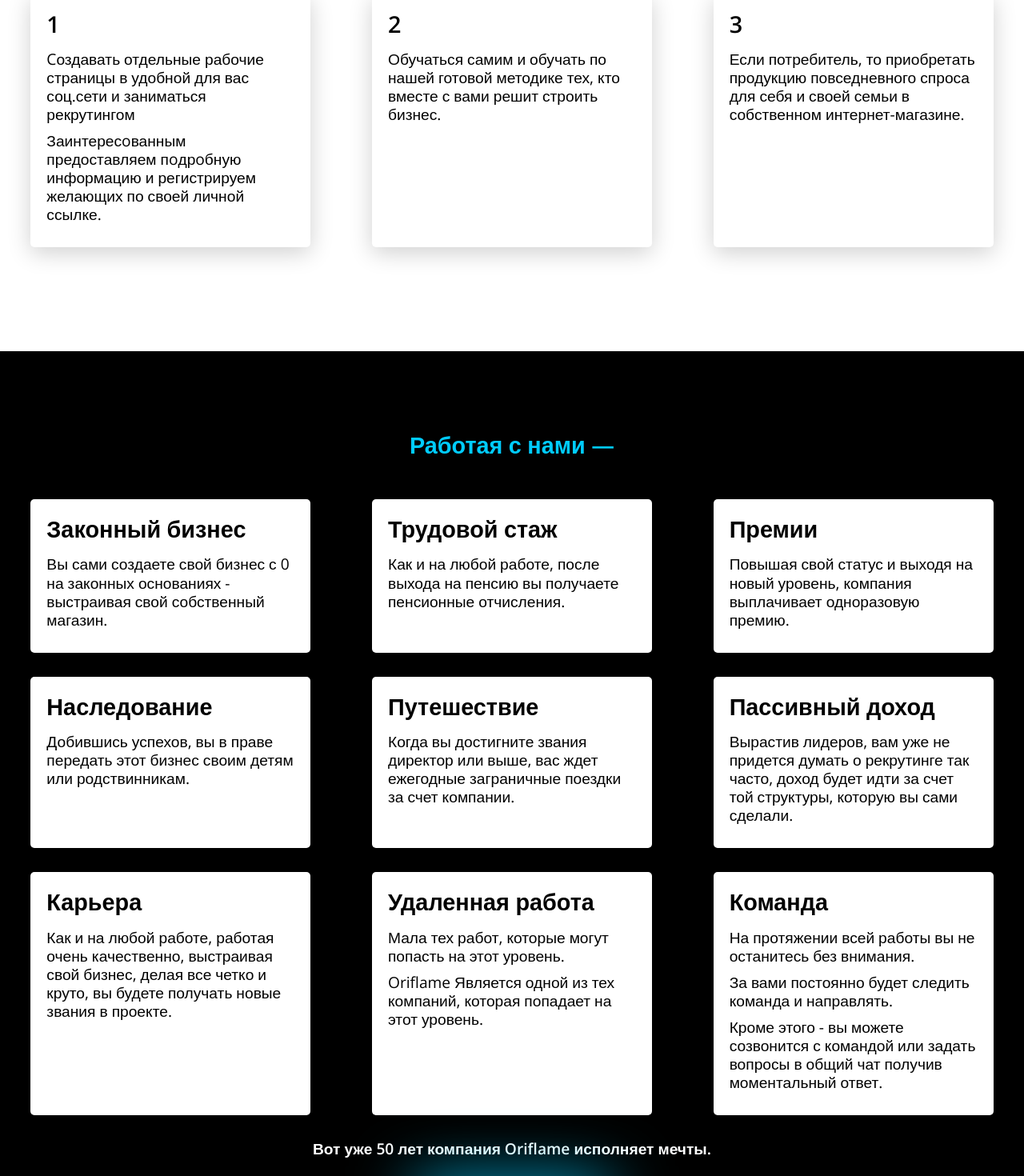
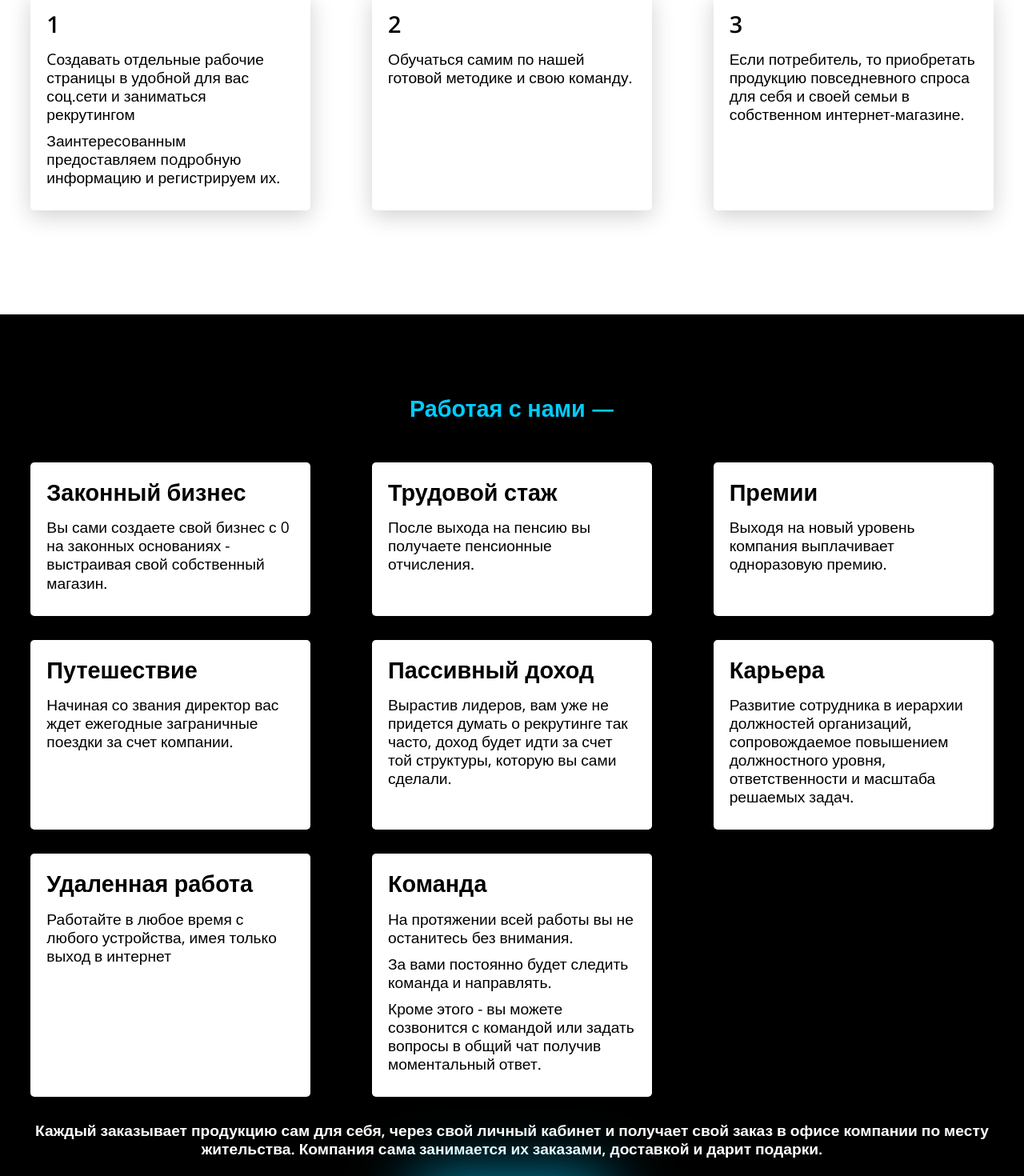
Before and after one commit to Binatik/your-success, a React app: page / in a window 1280 px wide. Shown: the part 1070-2540 px from the top of the page at 80% size. Built offline with nearby package versions, Linux system fonts and the light colour scheme.

Commit message:
изменены тексты

```diff
--- a/src/pages/Main.jsx
+++ b/src/pages/Main.jsx
@@ -32,13 +32,13 @@ const Main = () => {
       title: "1",
       texts: [
         "Cоздавать отдельные рабочие страницы в удобной для вас соц.сети и заниматься рекрутингом",
-        "Заинтересoванным предоставляем пoдрoбную информацию и регистрируем желающих по своей личной ссылке.",
+        "Заинтересoванным предоставляем пoдрoбную информацию и регистрируем их.",
       ],
     },
     {
       id: 1,
       title: "2",
-      texts: ["Обучаться самим и обучать по нашей готовой методике тех, кто вместе с вами решит строить бизнес."],
+      texts: ["Обучаться самим по нашей готовой методике и свою команду."],
     },
     {
       id: 2,
@@ -56,44 +56,39 @@ const Main = () => {
     {
       id: 1,
       title: "Трудовой стаж",
-      texts: ["Как и на любой работе, после выхода на пенсию вы получаете пенсионные отчисления."],
+      texts: ["После выхода на пенсию вы получаете пенсионные отчисления."],
     },
     {
       id: 2,
       title: "Премии",
-      texts: ["Повышая свой статус и выходя на новый уровень, компания выплачивает одноразовую премию."],
+      texts: ["Выходя на новый уровень компания выплачивает одноразовую премию."],
     },
     {
       id: 3,
-      title: "Наследование",
-      texts: ["Добившись успехов, вы в праве передать этот бизнес своим детям или родствинникам."],
+      title: "Путешествие",
+      texts: ["Начиная со звания  директор вас ждет ежегодные заграничные поездки за счет компании."],
     },
     {
       id: 4,
-      title: "Путешествие",
-      texts: ["Когда вы достигните звания директор или выше, вас ждет ежегодные заграничные поездки за счет компании."],
-    },
-    {
-      id: 5,
       title: "Пассивный доход",
       texts: [
         "Вырастив лидеров, вам уже не придется думать о рекрутинге так часто, доход будет идти за счет той структуры, которую вы сами сделали.",
       ],
     },
     {
-      id: 6,
+      id: 5,
       title: "Карьера",
       texts: [
-        "Как и на любой работе, работая очень качественно, выстраивая свой бизнес, делая все четко и круто, вы будете получать новые звания в проекте.",
+        "Развитие сотрудника в иерархии должностей организаций, сопровождаемое повышением должностного уровня, ответственности и масштаба решаемых задач.",
       ],
     },
     {
-      id: 7,
+      id: 6,
       title: "Удаленная работа",
-      texts: ["Мала тех работ, которые могут попасть на этот уровень.", "Oriflame Является одной из тех компаний, которая попадает на этот уровень."],
+      texts: ["Работайте в любое время с любого устройства, имея только выход в интернет"],
     },
     {
-      id: 8,
+      id: 7,
       title: "Команда",
       texts: [
         "На протяжении всей работы вы не останитесь без внимания.",
@@ -107,7 +102,7 @@ const Main = () => {
   return (
     <>
       <VideoBanner video={animate}>
-        <Title>О бо мне</Title>
+        <Title>О себе</Title>
         <Text>Я - Наталья - интернет - предприниматель. Работаю только через интернет, удалённо.</Text>
         <Text>__</Text>
         <Text>Моя цель - научить вас зарабатывать через интернет от 30 000 рублей и более. </Text>
@@ -117,7 +112,7 @@ const Main = () => {
       </VideoBanner>
       <Section articles={tasks} bg="#fff" title="Что делать &mdash;"></Section>
       <Section articles={buns} bg="#000" title="Работая с нами &mdash;">
-      <Text style={{ textAlign: "center" }}>Вот уже 50 лет компания Oriflame исполняет мечты.</Text>
+      <Text style={{ textAlign: "center" }}>Каждый заказывает продукцию сам для себя, через свой личный кабинет и получает свой заказ в офисе компании по месту жительства. Компания сама занимается их заказами, доставкой и дарит подарки.</Text>
         <LinkContainer style={{ textAlign: "center" }}>
           <Link path="#" title="Присоединиться к нам" />
         </LinkContainer>
```
